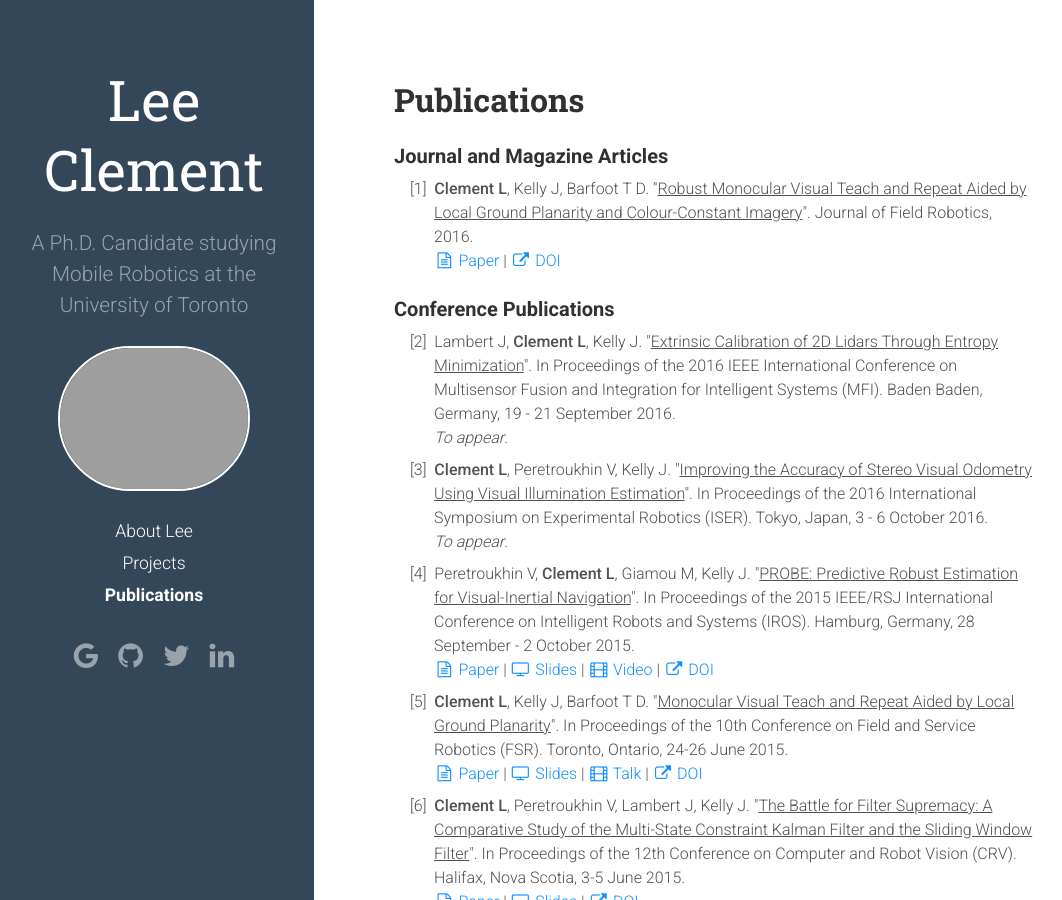
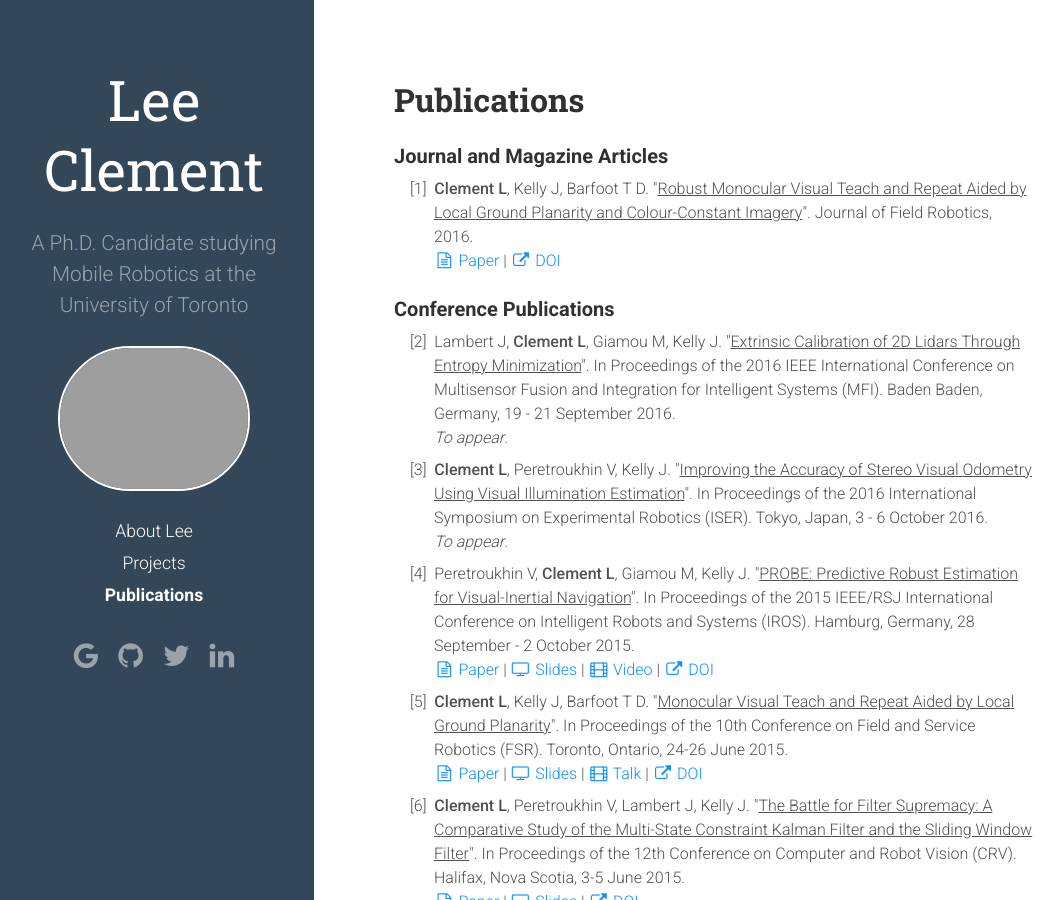
Before and after one commit to leeclemnet/leeclemnet.github.io, a Jekyll site: the page built from publications.md, in a window 1280 px wide and 900 px high. Shown: the whole window, without its empty margins (6-1068 px from the left). Built offline with Jekyll 4.4.1, drawn with Linux system fonts in a browser that asks for light colours; nearby versions of some CDN libraries.

```diff
--- a/publications.md
+++ b/publications.md
@@ -21,7 +21,7 @@ sitemap:
 <h3>Conference Publications</h3>
 <ol class="continue">
 
-<li> Lambert J, <b>Clement L</b>, Kelly J. "<u>Extrinsic Calibration of 2D Lidars Through Entropy Minimization</u>". In Proceedings of the 2016 IEEE International Conference on Multisensor Fusion and Integration for Intelligent Systems (MFI). Baden Baden, Germany, 19 - 21 September 2016.
+<li> Lambert J, <b>Clement L</b>, Giamou M, Kelly J. "<u>Extrinsic Calibration of 2D Lidars Through Entropy Minimization</u>". In Proceedings of the 2016 IEEE International Conference on Multisensor Fusion and Integration for Intelligent Systems (MFI). Baden Baden, Germany, 19 - 21 September 2016.
 <br/><i>To appear</i>.
 
 <li> <b>Clement L</b>, Peretroukhin V, Kelly J. "<u>Improving the Accuracy of Stereo Visual Odometry Using Visual Illumination Estimation</u>". In Proceedings of the 2016 International Symposium on Experimental Robotics (ISER). Tokyo, Japan, 3 - 6 October 2016.
```
